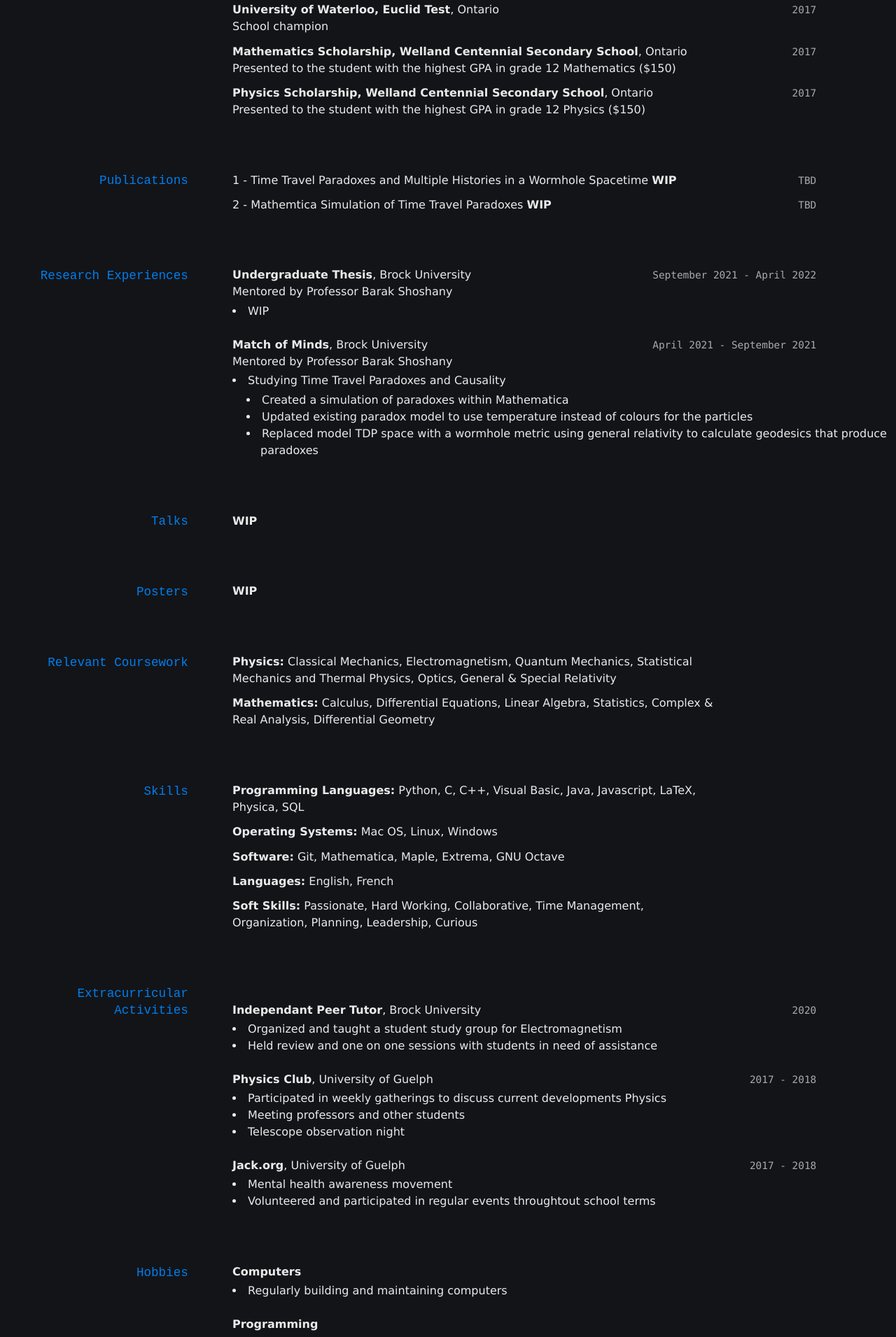
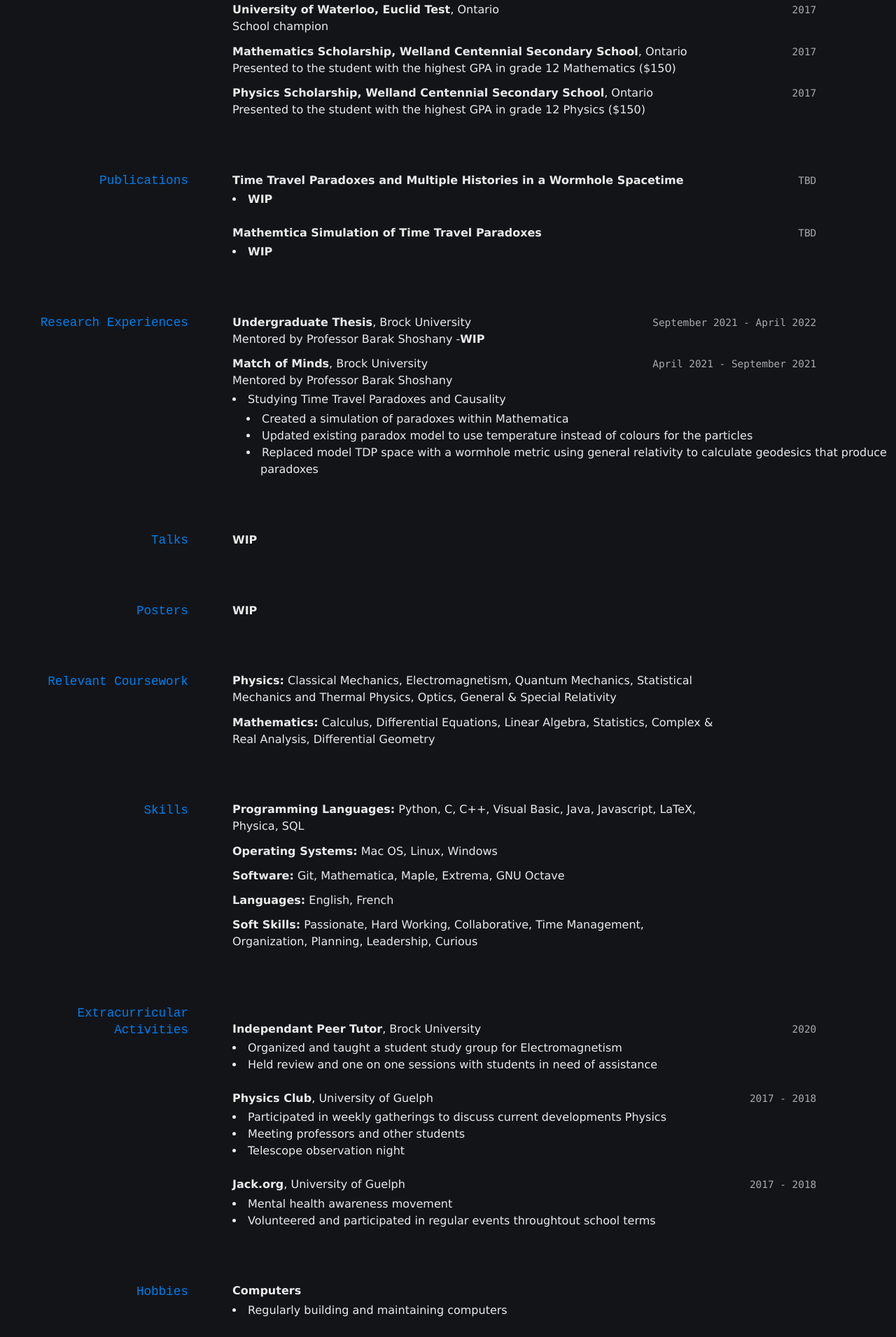
Before and after one commit to JaredWogan/CV, a Jekyll site: the page built from index.md, in a window 1280 px wide. Shown: the part 940-2851 px from the top of the page at 70% size. Built offline with Jekyll 4.4.1, drawn with Linux system fonts in a browser that asks for light colours.

```diff
--- a/index.md
+++ b/index.md
@@ -68,10 +68,12 @@ Presented to the student with the highest GPA in grade 12 Physics ($150)
 ## Publications
 
 `TBD`
-1 - Time Travel Paradoxes and Multiple Histories in a Wormhole Spacetime __WIP__
+__Time Travel Paradoxes and Multiple Histories in a Wormhole Spacetime__
+- __WIP__
 
 `TBD`
-2 - Mathemtica Simulation of Time Travel Paradoxes __WIP__
+__Mathemtica Simulation of Time Travel Paradoxes__
+- __WIP__
 
 
 ## Research Experiences
@@ -79,7 +81,7 @@ Presented to the student with the highest GPA in grade 12 Physics ($150)
 `September 2021 - April 2022`
 __Undergraduate Thesis__, Brock University \
 Mentored by Professor Barak Shoshany
-- WIP
+-__WIP__
 
 `April 2021 - September 2021`
 __Match of Minds__, Brock University \
--- a/media/davewhipp-print.css
+++ b/media/davewhipp-print.css
@@ -118,6 +118,13 @@ h1,h2,h3,h4,h5 {
 	font-family: Avenir,Cousine,Verdana,sans-serif;
 	width: 80%;
 	page-break-after: avoid;
+	page-break-inside: avoid;
+}
+h1::after {
+	content: "";
+	display: block;
+	height: 100px;
+	margin-bottom: -100px;
 }
 
 h1 {
```
